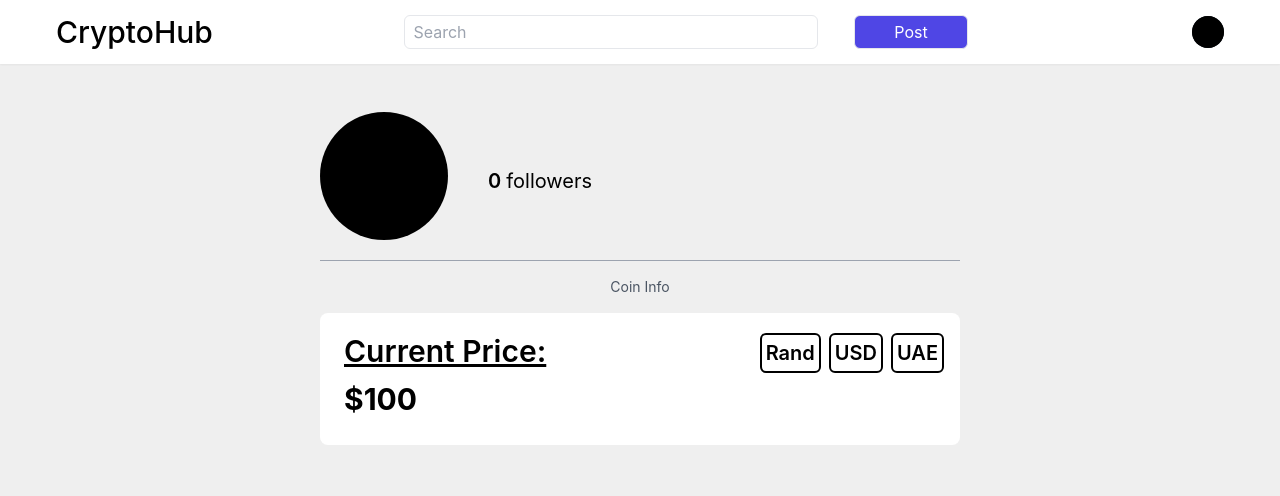
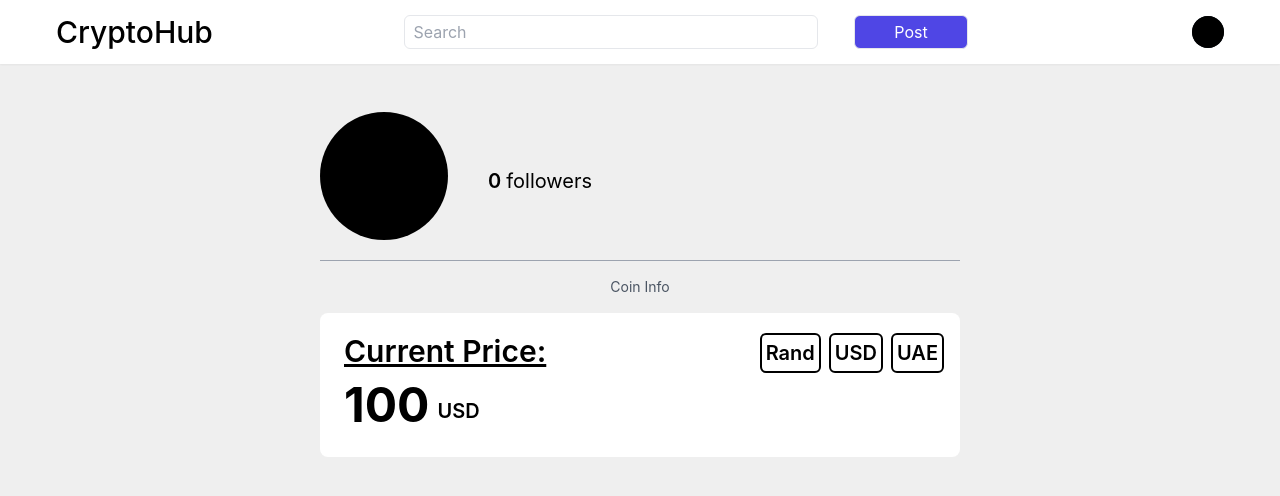
Before and after one commit to COS301-SE-2022/CryptoHub, a Next.js app in the folder client/: page /coin in a window 1280 px wide. Shown: the top 496 px of the page. Built offline with nearby package versions, Linux system fonts and the light colour scheme.

Commit message:
Removed dollar sign and replaced in with the specific currency after the number

```diff
--- a/client/components/CoinAccount/CoinInfo.js
+++ b/client/components/CoinAccount/CoinInfo.js
@@ -1,5 +1,5 @@
 import React from "react";
-import { useState } from "react";
+import { useState, useEffect } from "react";
 import { HeartIcon, ChatIcon } from "@heroicons/react/outline";
 
 const CoinInfo = ({ name, price }) => {
@@ -23,7 +23,14 @@ const CoinInfo = ({ name, price }) => {
           </div>
         </div>
 
-        <p className="text-3xl font-bold mb-2 translate-y-1 ml-2">{price}</p>
+        <div className="flex flex-row">
+          <p className="text-5xl font-bold mb-2 translate-y-1 ml-2 justify-between">
+            {price}
+          </p>
+          <p className="text-xl font-semibold mb-2 translate-y-5 ml-2 text-left justify-between">
+            USD
+          </p>
+        </div>
       </div>
     </div>
   );
--- a/client/pages/coin.js
+++ b/client/pages/coin.js
@@ -53,7 +53,7 @@ const Coin = () => {
             <p className="text-sm mt-4 text-gray-600">Coin Info</p>
           </div>
           <div className="w-full"></div>
-          <CoinInfo name="Current Price: " price="$100" />
+          <CoinInfo name="Current Price: " price="100" />
         </div>
       </Layout>
     </>
```
